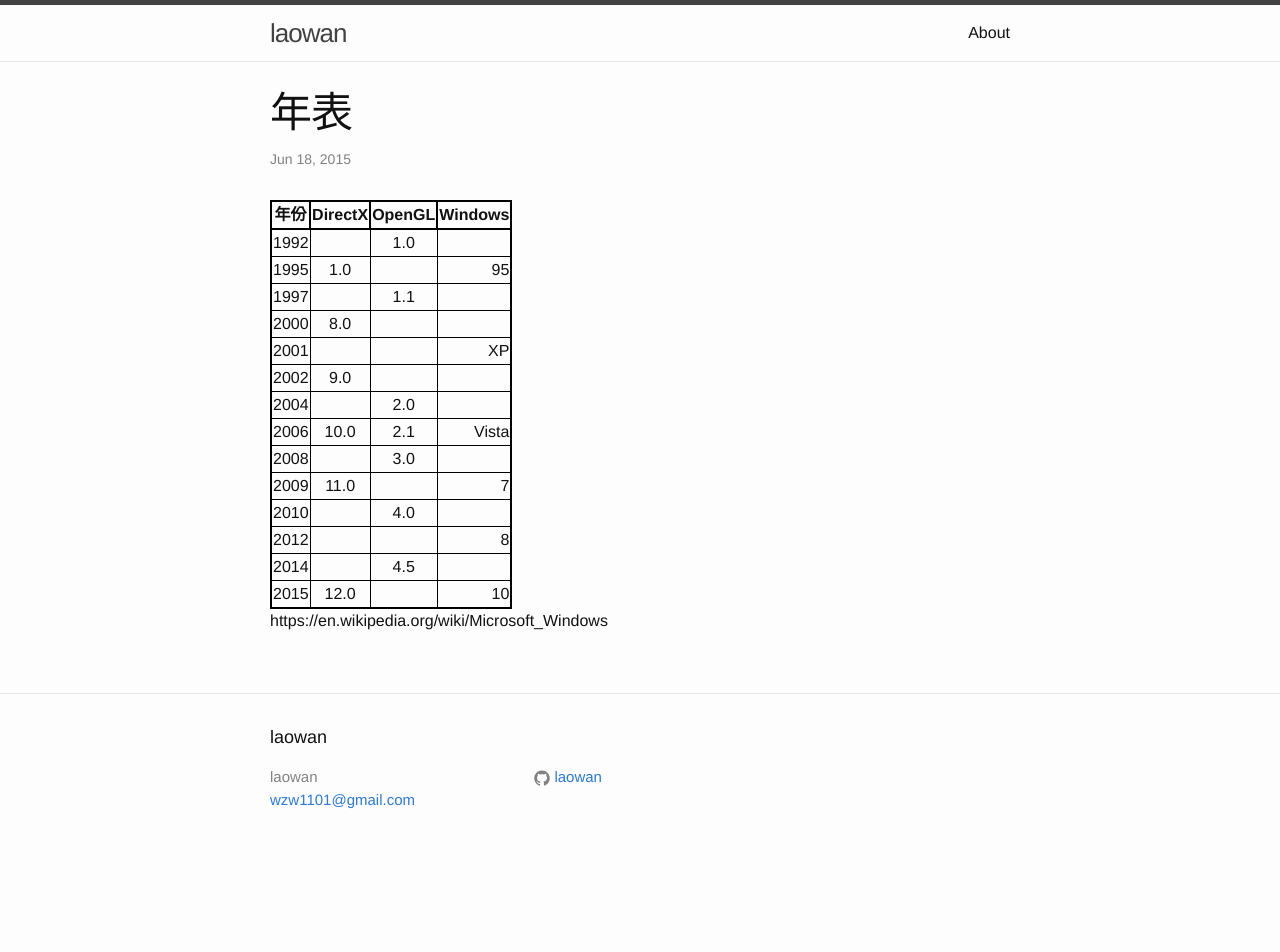
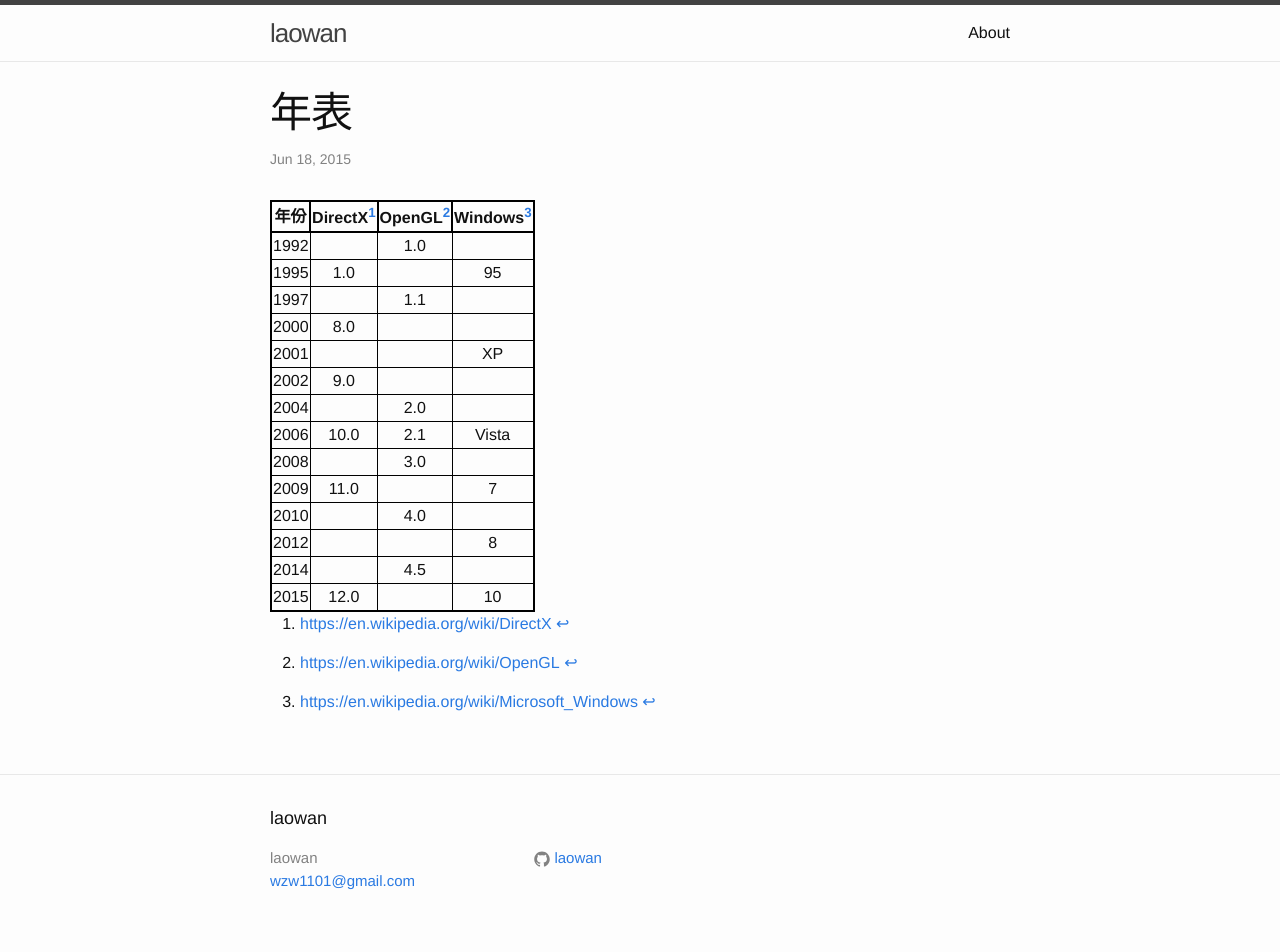
Before and after one commit to laowan/laowan.github.io, a Jekyll site: the page built from _posts/2015-06-18-welcome-to-jekyll.markdown, in a window 1280 px wide. Built offline with Jekyll 4.4.1, drawn with Linux system fonts in a browser that asks for light colours; before the commit the page ends 900 px from its top, so only the background shows below that.

Commit message:
add links

```diff
--- a/_posts/2015-06-18-welcome-to-jekyll.markdown
+++ b/_posts/2015-06-18-welcome-to-jekyll.markdown
@@ -6,8 +6,8 @@
 ---
 
 |-----------------+------------+-----------------+----------------|
-| 年份 |DirectX| OpenGL  | Windows  |
-|-----------|:--------:|:----------:|-----------:|
+| 年份 |DirectX[^1]| OpenGL[^2]  | Windows[^3]  |
+|-----------|:--------:|:----------:|:-----------:|
 | 1992 |      | 1.0 |       |
 | 1995 | 1.0  |     |   95  |
 | 1997 |      | 1.1 |       |
@@ -24,4 +24,6 @@
 | 2015 | 12.0 |     |   10  |
 |-----------------+------------+-----------------+----------------|
 
-https://en.wikipedia.org/wiki/Microsoft_Windows
+[^1]:[https://en.wikipedia.org/wiki/DirectX](https://en.wikipedia.org/wiki/DirectX)
+[^2]:[https://en.wikipedia.org/wiki/OpenGL](https://en.wikipedia.org/wiki/OpenGL)
+[^3]:[https://en.wikipedia.org/wiki/Microsoft_Windows](https://en.wikipedia.org/wiki/Microsoft_Windows)
```
